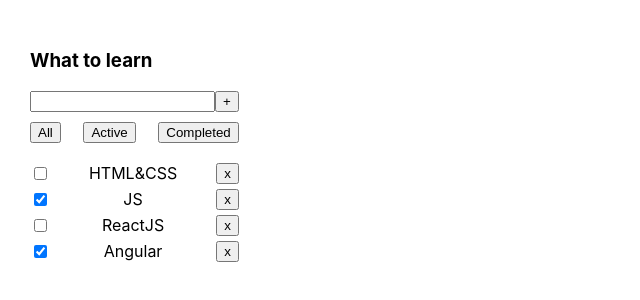
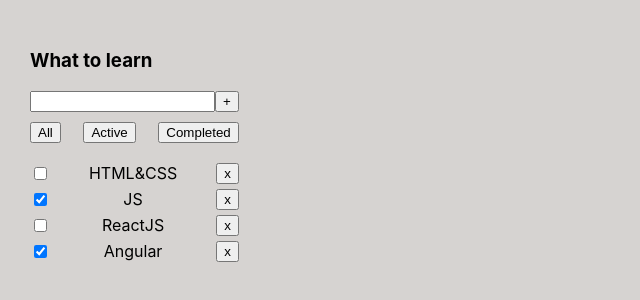
Before and after one commit to efValeron/TodoList, a React (Create React App) app: page / in a window 1280 px wide. Shown: the top 300 px of the page, without its empty margins (0-640 px from the left). Built offline with nearby package versions, Linux system fonts and the light colour scheme.

Commit message:
Changed bg color, html and body height to 100vh

```diff
--- a/src/index.css
+++ b/src/index.css
@@ -5,8 +5,11 @@
     sans-serif;
   -webkit-font-smoothing: antialiased;
   -moz-osx-font-smoothing: grayscale;
+  background-color: #d6d3d1;
 }
-
+html, body {
+  height: 100vh;
+}
 code {
   font-family: source-code-pro, Menlo, Monaco, Consolas, 'Courier New',
     monospace;
```
